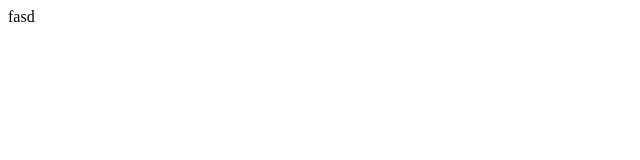
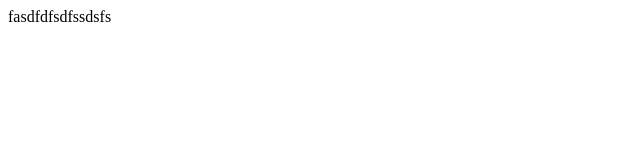
Before and after one commit to JpmJM/jpmjm.github.io, a plain HTML site: page index.html in a window 1280 px wide. Shown: the whole page, without its empty margins (0-640 px from the left). Drawn offline with Linux system fonts and the light colour scheme.

Commit message:
Update index.html

```diff
--- a/index.html
+++ b/index.html
@@ -4,6 +4,6 @@
         <meta charset="UTF-8">
     </head>
     <body>
-        fasd
+        fasdfdfsdfssdsfs
     </body>
 </html>
```
